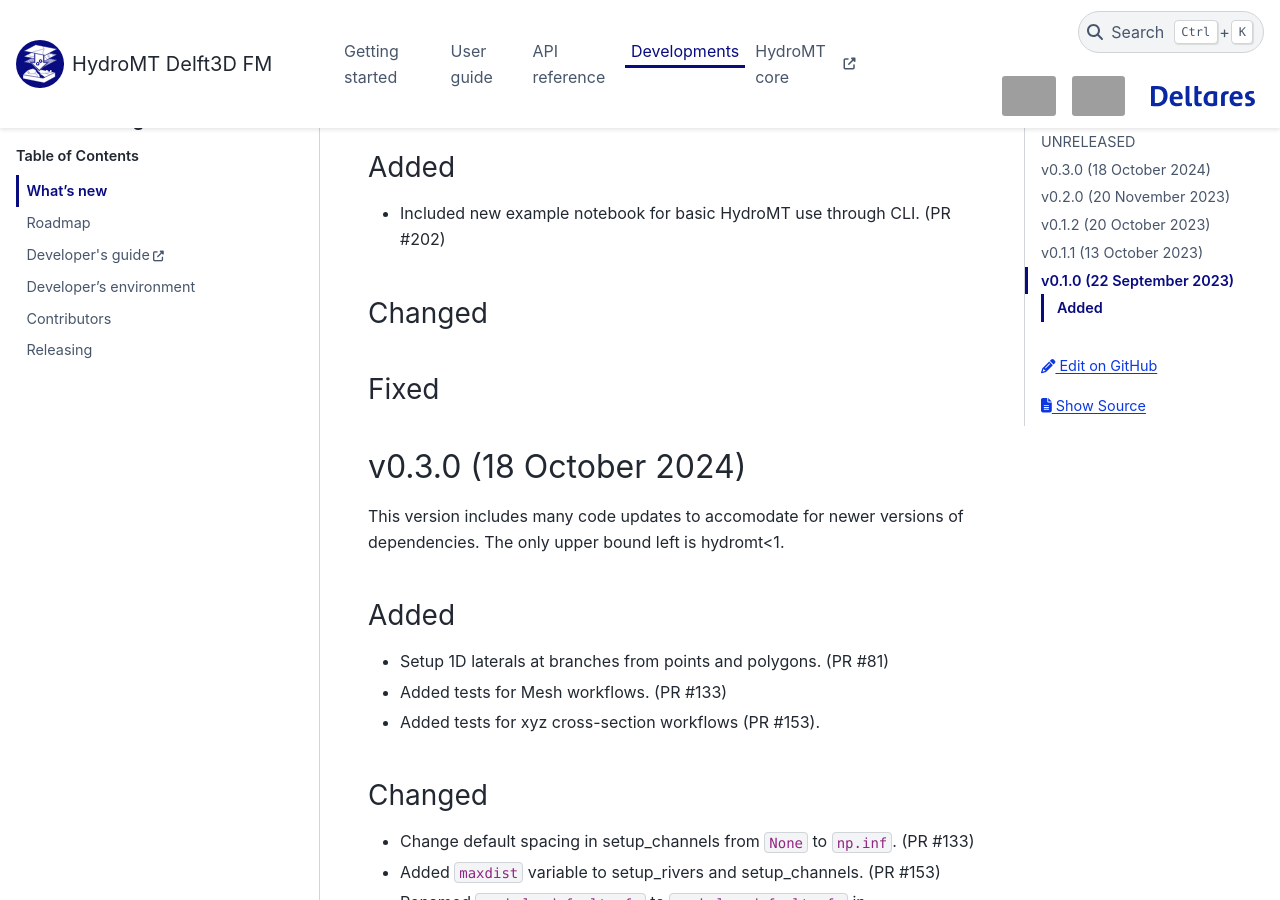
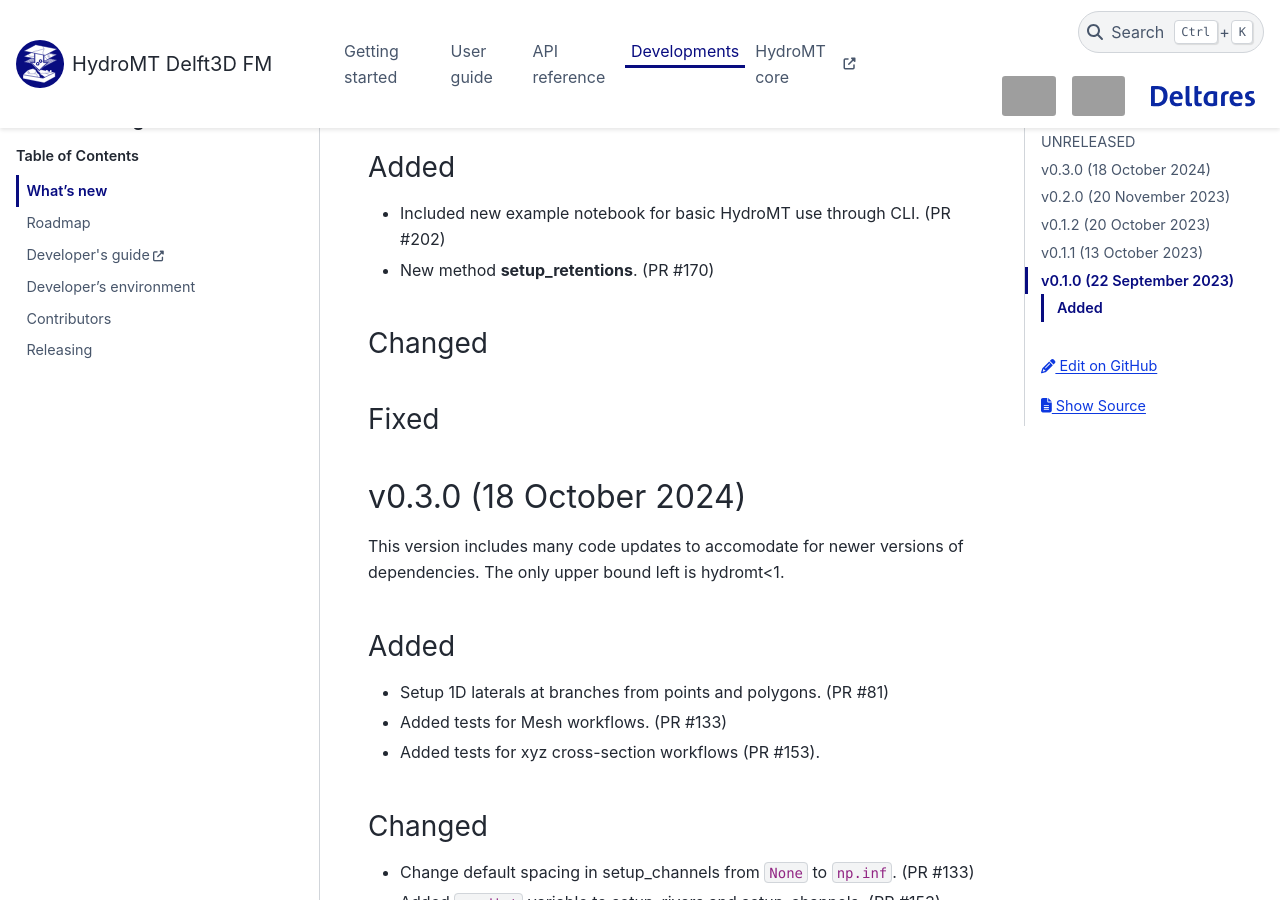
Before and after one commit to Deltares/hydromt_delft3dfm, a Sphinx documentation site: the page built from docs/changelog.rst, in a window 1280 px wide and 900 px high, scrolled down 345 px. Built offline with Sphinx 7.4.7 and the PyData theme 0.15.4, drawn with Linux system fonts in a browser that asks for light colours; pages that are not in the unit, such as notebooks, are missing from menus; grey boxes are pictures that could not be loaded.

Commit message:
Update changelog.rst

```diff
--- a/docs/changelog.rst
+++ b/docs/changelog.rst
@@ -12,6 +12,7 @@ UNRELEASED
 Added
 -----
 - Included new example notebook for basic HydroMT use through CLI. (PR #202)
+- New method **setup_retentions**. (PR #170)
 
 Changed
 -------
```
